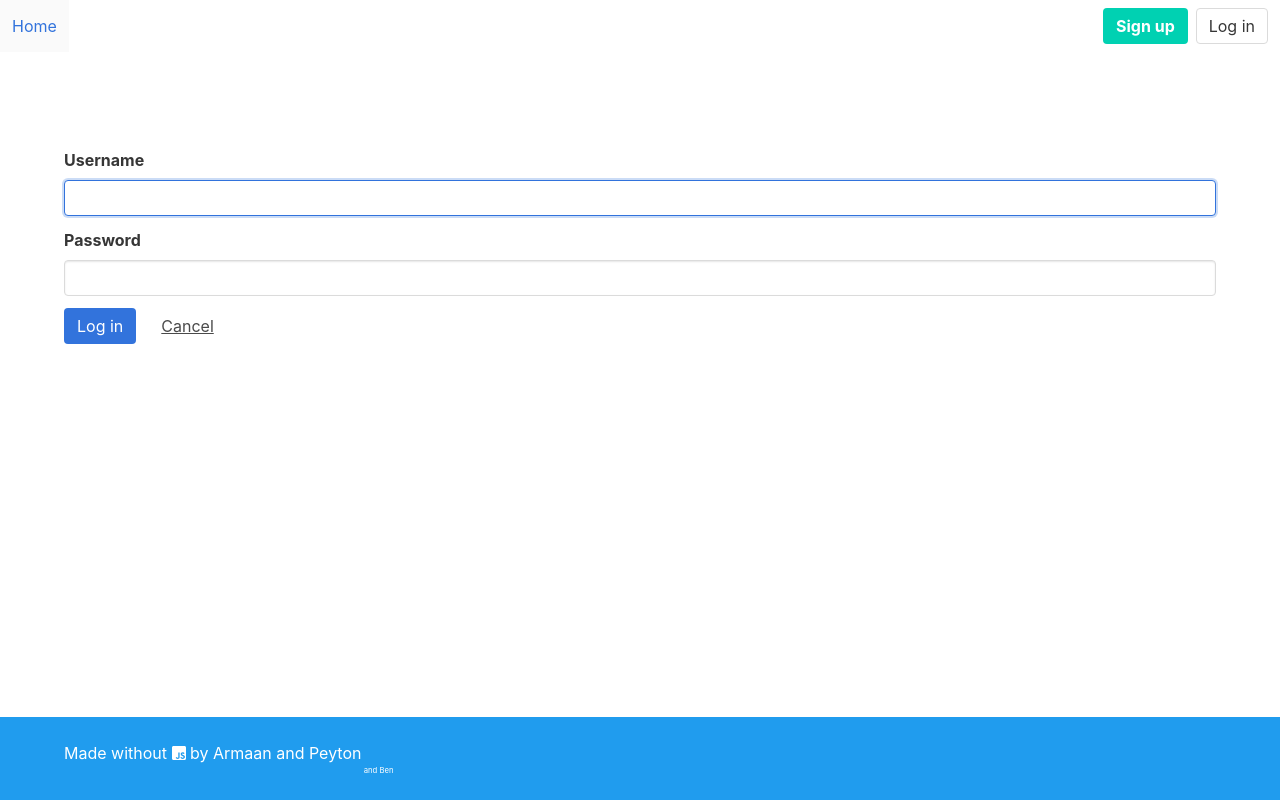
After one commit to ArmaanT/downtown-marketplace, a Django app: page /accounts/login/ in a window 1280 px wide. The commit adds this page. Run offline with Django 3.2, Linux system fonts and the light colour scheme; some libraries are stand-ins or nearby versions.

Commit message:
Implemented basic authentication

```diff
--- a/main/templates/base.html
+++ b/main/templates/base.html
@@ -1,6 +1,6 @@
 {% load static %}
 <!DOCTYPE html>
-<html>
+<html style="height: 100%">
   <head>
     <meta charset="utf-8">
     <meta name="viewport" content="width=device-width, initial-scale=1">
@@ -8,8 +8,34 @@
     <link rel="stylesheet" href="https://cdnjs.cloudflare.com/ajax/libs/bulma/0.7.4/css/bulma.min.css">
     <script defer src="https://use.fontawesome.com/releases/v5.3.1/js/all.js"></script>
   </head>
-  <body>
-  <section class="section" style="min-height: calc(100vh - 80.5px)">
+  <body style="display: flex; flex-direction: column; height: 100%">
+    <nav class="navbar" role="navigation" aria-label="main navigation">
+      <div id="navbarBasicExample" class="navbar-menu">
+        <div class="navbar-start">
+          <a href="/" class="navbar-item">Home</a>
+        </div>
+      </div>
+      <div class="navbar-end">
+        {% if user.is_authenticated %}
+        <div class="navbar-item">
+          <div>Welcome, {{ user.first_name|default:user.username }}!</div>
+        </div>
+        <div class="navbar-item">
+          <div class="buttons">
+            <a href="{% url 'logout' %}" class="button is-secondary">Log out</a>
+          </div>
+        </div>
+        {% else %}
+        <div class="navbar-item">
+          <div class="buttons">
+            <a class="button is-primary"><strong>Sign up</strong></a>
+            <a href="{% url 'login' %}" class="button is-secondary">Log in</a>
+          </div>
+        </div>
+        {% endif %}
+      </div>
+    </nav>
+  <section style="flex: 1 0 auto" class="section">
     <div class="hero-body">
       <div class="container">
         {% block content %}
@@ -18,7 +44,7 @@
     </div>
   </section>
   <section class="hero is-info is-small">
-    <div class="hero-body">
+    <div style="flex-shrink: 0" class="hero-body">
       <div class="container">
         <p> Made without
           <i class="fab fa-js-square"></i>
--- /dev/null
+++ b/main/templates/registration/login.html
@@ -0,0 +1,29 @@
+{% extends 'base.html' %}
+{% load widget_tweaks %}
+
+{% block content %}
+<form method="post">
+    {% csrf_token %}
+    {% for hidden_field in form.hidden_fields %}
+        {{ hidden_field }}
+    {% endfor %}
+
+    {% for field in form.visible_fields %}
+    <div class="field">
+        <label class="label">{{ field.label }}</label>
+        <div class="control">
+            {{ field|add_class:"input" }}
+        </div>
+    </div>
+    {% endfor %}
+
+    <div class="field is-grouped">
+        <div class="control">
+            <button type="submit" class="button is-link">Log in</button>
+        </div>
+        <div class="control">
+            <a href="/" class="button is-text">Cancel</a>
+        </div>
+    </div>
+</form>
+{% endblock %}
--- a/main/urls.py
+++ b/main/urls.py
@@ -1,8 +1,9 @@
-from django.urls import path
+from django.urls import path, include
 
 from main.views import HomeView
 
 
 urlpatterns = [
-    path('', HomeView.as_view())
+    path('', HomeView.as_view()),
+    path('accounts/', include('django.contrib.auth.urls')),
 ]
--- a/marketplace/settings/base.py
+++ b/marketplace/settings/base.py
@@ -41,6 +41,7 @@ INSTALLED_APPS = [
     'django.contrib.messages',
     'django.contrib.staticfiles',
     'main.apps.MainConfig',
+    'widget_tweaks',
 ]
 
 MIDDLEWARE = [
@@ -124,3 +125,5 @@ STATIC_ROOT = os.path.join(BASE_DIR, 'static')
 # Custom User Model
 
 AUTH_USER_MODEL = 'main.User'
+LOGIN_REDIRECT_URL = '/'
+LOGOUT_REDIRECT_URL = '/'
```
